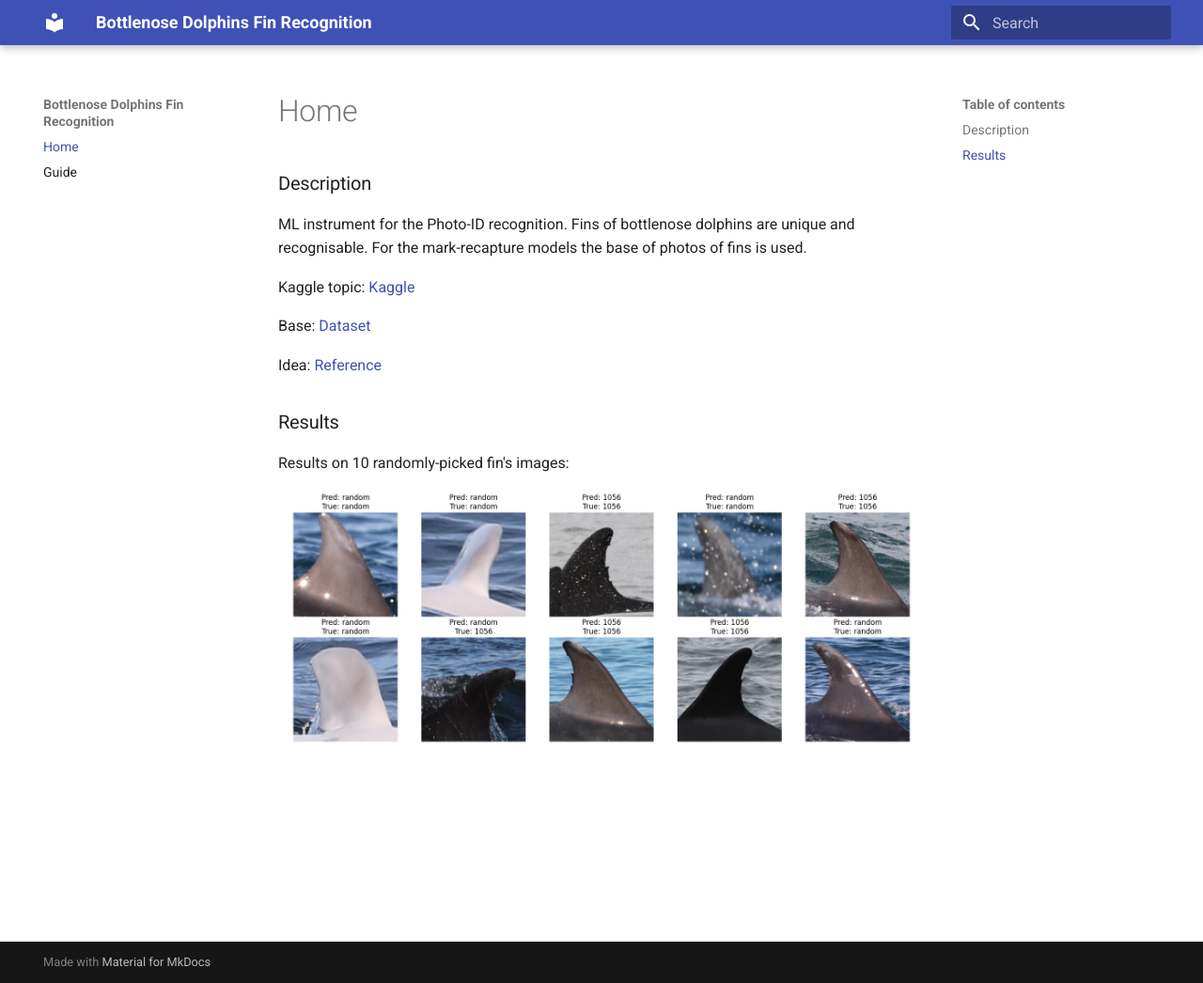
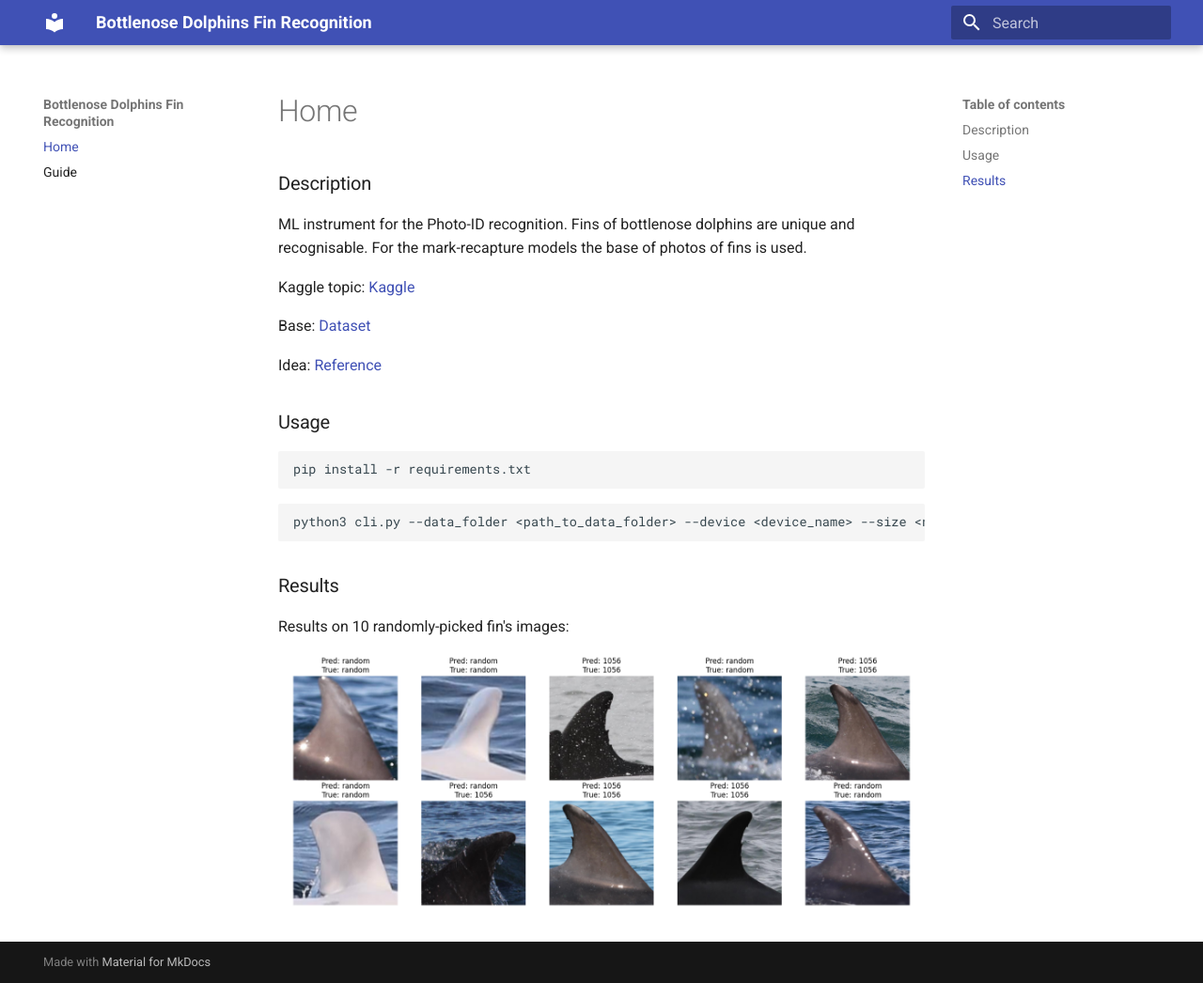
Before and after one commit to NaUKMA-Programistich/ML-Bottlenose-Dolphins, an MkDocs documentation site: the page built from docs/index.md, in a window 1280 px wide and 1046 px high. Shown: the whole window at 94% size. Built offline with MkDocs 1.6.1 and Material for MkDocs 9.7.7, drawn with Linux system fonts in a browser that asks for light colours.

Commit message:
added usage section to index.md. updated requirements.txt

````diff
--- a/docs/index.md
+++ b/docs/index.md
@@ -9,6 +9,16 @@ Base: [Dataset](https://www.abdn.ac.uk/sbs/outreach/lighthouse/gallery/album13/?
 
 Idea: [Reference](https://onlinelibrary.wiley.com/doi/epdf/10.1111/mms.12849)
 
+### Usage
+
+```bash
+pip install -r requirements.txt
+```
+
+```python
+python3 cli.py --data_folder <path_to_data_folder> --device <device_name> --size <number_of_images>
+```
+
 ### Results
 Results on 10 randomly-picked fin's images:
 
````
Also changed, not shown: requirements.txt (+16 -0 lines).
